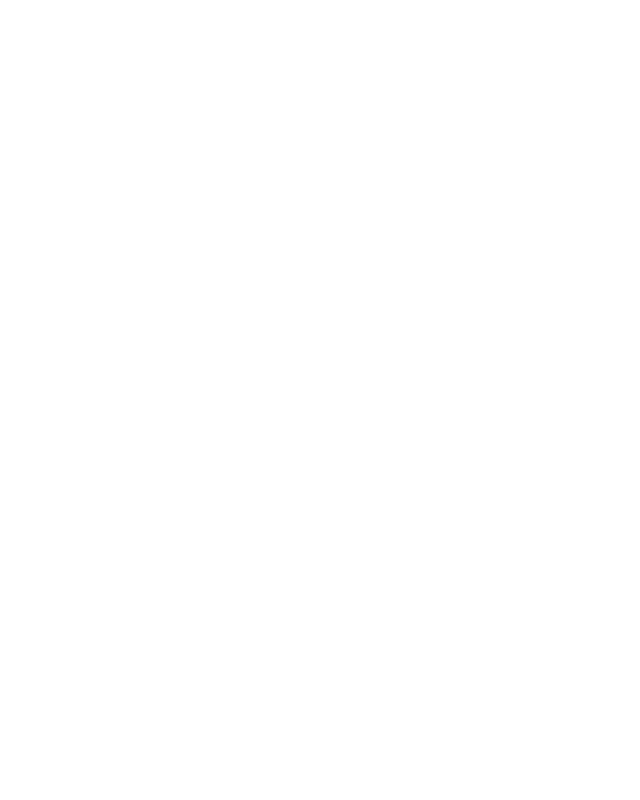
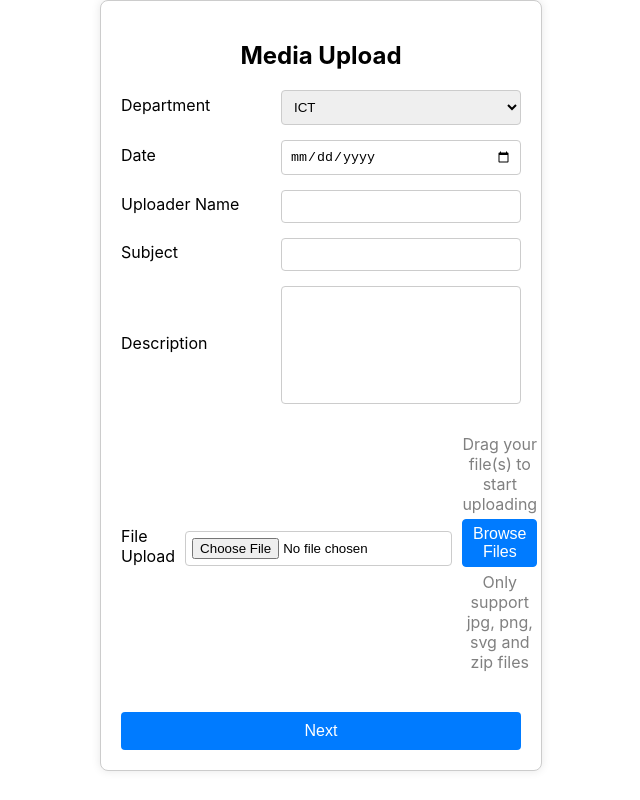
Before and after one commit to NirushaShehani/SLIC_Intranet, a React (Create React App) app in the folder intranet/: page /upload-event in a window 1280 px wide. Before the commit this address had no page. Shown: the whole page, without its empty margins (319-959 px from the left). Built offline with nearby package versions, Linux system fonts and the light colour scheme.

Commit message:
created Event upload page

```diff
--- a/intranet/src/App.js
+++ b/intranet/src/App.js
@@ -10,6 +10,7 @@
 import FullBranchPerformance from './components/Pages/FullBranchPerformance';
 import ContactListPage from './components/Pages/ContactListPage';
 import FullBranchEvent from './components/Pages/FullBranchEvent';
+import UploadEvent from './components/Pages/UploadEvent';
 
 const App =() => {
   return (
@@ -23,6 +24,7 @@
         <Route path="/full-branch-performance" element={<FullBranchPerformance />} />
         <Route path="/contact-list" element={<ContactListPage/>}/>
         <Route path="/full-branch-events" element={<FullBranchEvent />} />
+        <Route path="/upload-event" element={<UploadEvent />} />
 
       </Routes>
     </Router>
--- /dev/null
+++ b/intranet/src/Styles/UploadEvents.css
@@ -0,0 +1,67 @@
+.media-upload-container {
+    width: 400px;
+    margin: 0 auto;
+    padding: 20px;
+    border: 1px solid #ccc;
+    border-radius: 8px;
+    background-color: #fff;
+    box-shadow: 0 0 10px rgba(0, 0, 0, 0.1);
+  }
+
+  .media-upload-container h2 {
+    text-align: center;
+    margin-bottom: 20px;
+  }
+
+  .form-group {
+    margin-bottom: 15px;
+  }
+
+  .form-group label {
+    display: block;
+    margin-bottom: 5px;
+  }
+
+  .form-group select,
+  .form-group input[type="date"],
+  .form-group input[type="text"],
+  .form-group textarea {
+    width: calc(100% - 10px);
+    padding: 8px;
+    border: 1px solid #ccc;
+    border-radius: 4px;
+  }
+
+  .form-group textarea {
+    height: 100px;
+    resize: none;
+  }
+
+  .file-upload-info {
+    text-align: center;
+    margin-top: 10px;
+  }
+
+  .file-upload-info p {
+    margin: 5px 0;
+  }
+
+  .file-upload-info button {
+    padding: 5px 10px;
+    border: 1px solid #007bff;
+    background-color: #007bff;
+    color: #fff;
+    border-radius: 4px;
+    cursor: pointer;
+  }
+
+  .next-button {
+    width: 100%;
+    padding: 10px;
+    background-color: #007bff;
+    color: #fff;
+    border: none;
+    border-radius: 4px;
+    cursor: pointer;
+    margin-top: 20px;
+  }
--- /dev/null
+++ b/intranet/src/components/Pages/UploadEvent.jsx
@@ -0,0 +1,73 @@
+import React, { useState } from 'react';
+import '../../Styles/UploadEvents.css';
+
+const MediaUpload = () => {
+  const [department, setDepartment] = useState('');
+  const [date, setDate] = useState('');
+  const [uploaderName, setUploaderName] = useState('');
+  const [subject, setSubject] = useState('');
+  const [description, setDescription] = useState('');
+  const [file, setFile] = useState(null);
+
+  const handleFileChange = (e) => {
+    setFile(e.target.files[0]);
+  };
+
+  const handleSubmit = (e) => {
+    e.preventDefault();
+    // Handle form submission
+    console.log({
+      department,
+      date,
+      uploaderName,
+      subject,
+      description,
+      file,
+    });
+  };
+
+  return (
+    <div className="media-upload-container">
+      <h2>Media Upload</h2>
+      <form onSubmit={handleSubmit}>
+        <div className="form-group">
+          <label>Department</label>
+          <select value={department} onChange={(e) => setDepartment(e.target.value)}>
+            <option value="ICT">ICT</option>
+            <option value="HR">HR</option>
+            <option value="Finance">Finance</option>
+            {/* Add more options as needed */}
+          </select>
+        </div>
+        <div className="form-group">
+          <label>Date</label>
+          <input type="date" value={date} onChange={(e) => setDate(e.target.value)} />
+        </div>
+        <div className="form-group">
+          <label>Uploader Name</label>
+          <input type="text" value={uploaderName} onChange={(e) => setUploaderName(e.target.value)} />
+        </div>
+        <div className="form-group">
+          <label>Subject</label>
+          <input type="text" value={subject} onChange={(e) => setSubject(e.target.value)} />
+        </div>
+        <div className="form-group">
+          <label>Description</label>
+          <textarea value={description} onChange={(e) => setDescription(e.target.value)}></textarea>
+        </div>
+        <div className="form-group">
+          <label>File Upload</label>
+          <input type="file" onChange={handleFileChange} />
+          <div className="file-upload-info">
+            <p>Drag your file(s) to start uploading</p>
+            <button type="button" onClick={() => document.querySelector('input[type="file"]').click()}>Browse Files</button>
+            <p>Only support jpg, png, svg and zip files</p>
+          </div>
+        </div>
+        <button type="submit" className="next-button">Next</button>
+      </form>
+    </div>
+  );
+};
+
+export default MediaUpload;
```
